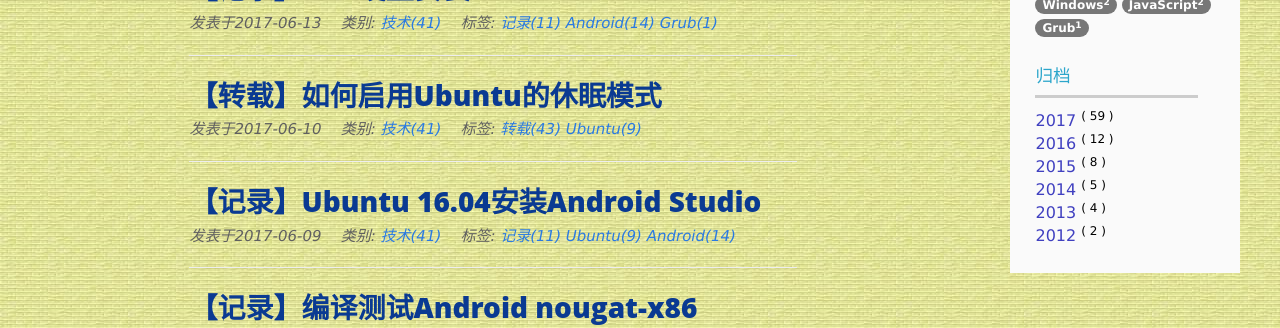
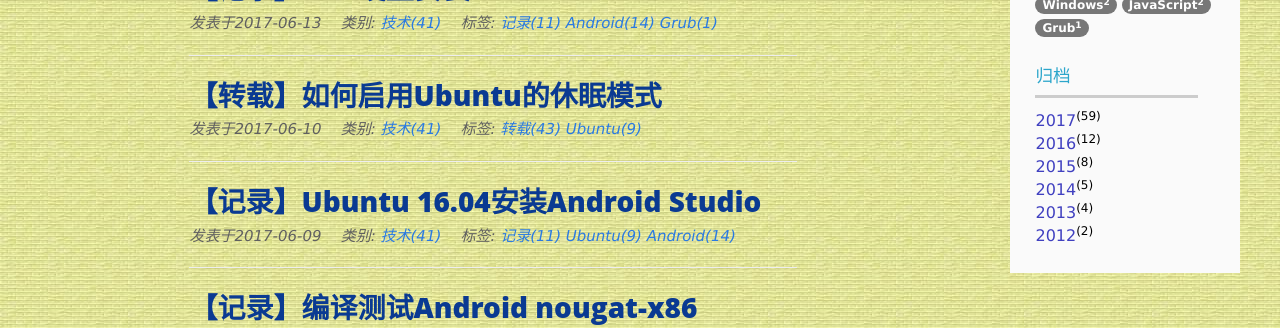
Before and after one commit to cleanli/cleanhome, a Jekyll site: the page built from index.html, in a window 1280 px wide. Shown: the part 867-1195 px from the top of the page. Built offline with Jekyll 4.4.1, drawn with Linux system fonts in a browser that asks for light colours; the list of posts is cut into pages by our own code.

Commit message:
update archive code Note: Since the Liquid code will output blank line in html in the for cycle, we don't do output in html in site.posts cycle, but get the years array first, and then output to html

```diff
--- a/_includes/_widget/archive.html
+++ b/_includes/_widget/archive.html
@@ -1,22 +1,34 @@
+{% assign yearstr = "" %}
+{% assign precount = 0 %}
+{% assign lyear = 0 %}
+{% for post in site.posts %}
+  {% capture year %}{{ post.date | date: '%Y' }}{% endcapture %}
+  {% if year != lyear %}
+    {% if lyear != 0 %}
+       {% capture yearstr %}{{ yearstr | append: '-' }}{% endcapture %}
+       {% capture tmpstr %}{{ precount }}{% endcapture %}
+       {% capture tmpstr %}{{ tmpstr | lstrip | rstrip}}{% endcapture %}
+       {% capture yearstr %}{{ yearstr | append: tmpstr }}{% endcapture %}
+       {% capture yearstr %}{{ yearstr | append: ',' }}{% endcapture %}
+    {% endif %}
+    {% capture yearstr %}{{ yearstr | append: year }}{% endcapture %}
+    {% assign precount = 0 %}
+  {% endif %}
+  {% capture lyear %}{{ post.date | date: '%Y' }}{% endcapture %}
+  {% capture precount %} {{ 1 | plus: precount }} {% endcapture %}
+{% endfor %}
+{% capture yearstr %}{{ yearstr | append: '-' }}{% endcapture %}
+{% capture tmpstr %}{{ precount }}{% endcapture %}
+{% capture tmpstr %}{{ tmpstr | lstrip | rstrip}}{% endcapture %}
+{% capture yearstr %}{{ yearstr | append: tmpstr }}{% endcapture %}
+{% assign yearsgroup = yearstr | split: "," %}
 <div class="archiveslist">
 	<p class="asidetitle">归档</p>
 		<ul>
-			{% assign precount = 0 %}
-			{% assign lyear = 0 %}
-			{% for post in site.posts %}
-			{% capture precount %} {{ 1 | plus: precount }} {% endcapture %}
-			{% capture year %}{{ post.date | date: '%Y' }}{% endcapture %}
-			{% if year != lyear %}
-			  {% if lyear != 0 %}
-			  <sup>({{precount}})</sup><br>
-			  {% endif %}
-			  <a href="{{ site.baseurl }}/{{ site.archives_path }}#{{ year }}" onclick="showid('{{ year }}')">{{ year }}</a>
-			  {% assign precount = 0 %}
-			{% endif %}
-			{% capture lyear %}{{ post.date | date: '%Y' }}{% endcapture %}
+			{% for member in yearsgroup %}
+			{% assign tmpv = member | split: "-" %}
+			<a href="{{ site.baseurl }}/{{ site.archives_path }}#{{ tmpv[0] }}" onclick="showid('{{ tmpv[0] }}')">{{ tmpv[0] }}</a><sup>({{ tmpv[1]}})</sup><br>
 			{% endfor %}
-			{% capture precount %} {{ 1 | plus: precount }} {% endcapture %}
-			<sup>({{precount}})</sup><br>
 		</ul>
 </div>
 <script>
```
